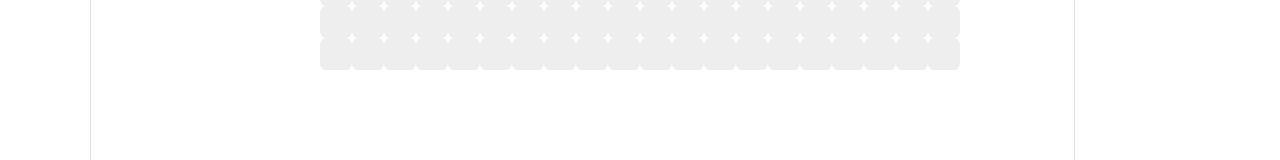
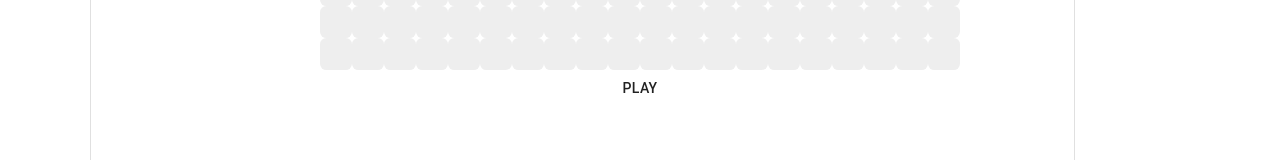
Before and after one commit to y1hao/ColorfulLife, a React (Create React App) app in the folder life/: page / in a window 1280 px wide. Shown: the part 570-730 px from the top of the page. Built offline with nearby package versions, Linux system fonts and the light colour scheme.

Commit message:
Add a play button

```diff
--- a/life/src/Components/CentralPanel.tsx
+++ b/life/src/Components/CentralPanel.tsx
@@ -1,7 +1,7 @@
 import React from 'react';
 import Board from './Board';
 import { IGame, BorderPolicy, ICellStyle } from '../Common/Interfaces';
-import { Container, makeStyles } from '@material-ui/core';
+import { Container, makeStyles, Button } from '@material-ui/core';
 
 interface IProps {
     isPlayMode: boolean,
@@ -22,6 +22,8 @@ export default function CentralPanel(props: IProps) {
     const defaultBoardWidth = '80vh';
     const defaultCellSize = `calc(${defaultBoardWidth}/${props.width})`;
 
+    const handlePlay = () => props.setIsPlaying(!props.isPlaying);
+
     const map = props.seeds.map((row) =>
         row.map((cell) => {
             return {
@@ -38,7 +40,8 @@ export default function CentralPanel(props: IProps) {
         })
     )
 
-    return <Container>
+    return <div>
         <Board map={map} width={defaultBoardWidth} />
-    </Container>
+        <Button onClick={handlePlay}>Play</Button>
+    </div>
 }
```
